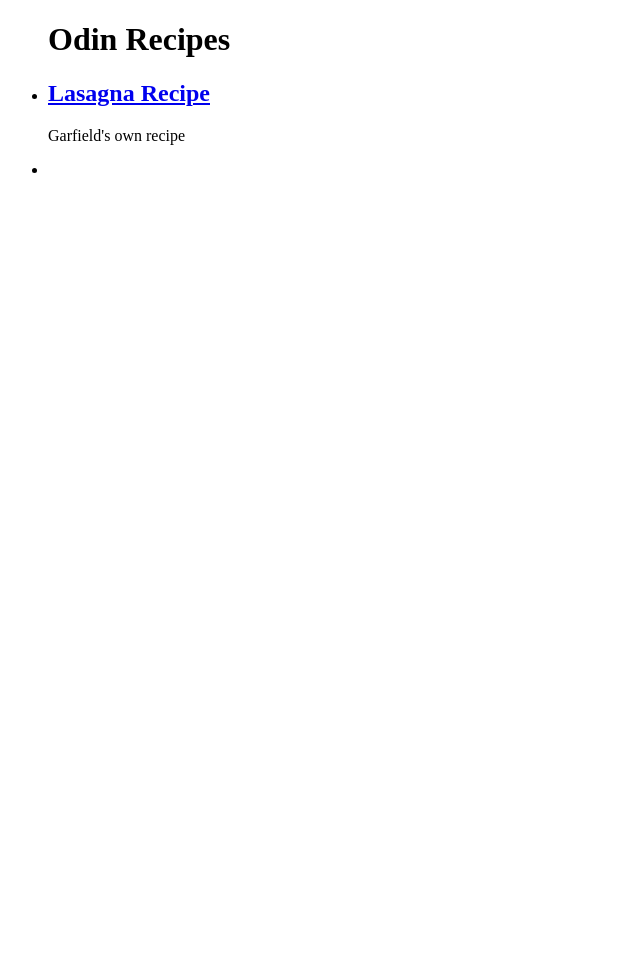
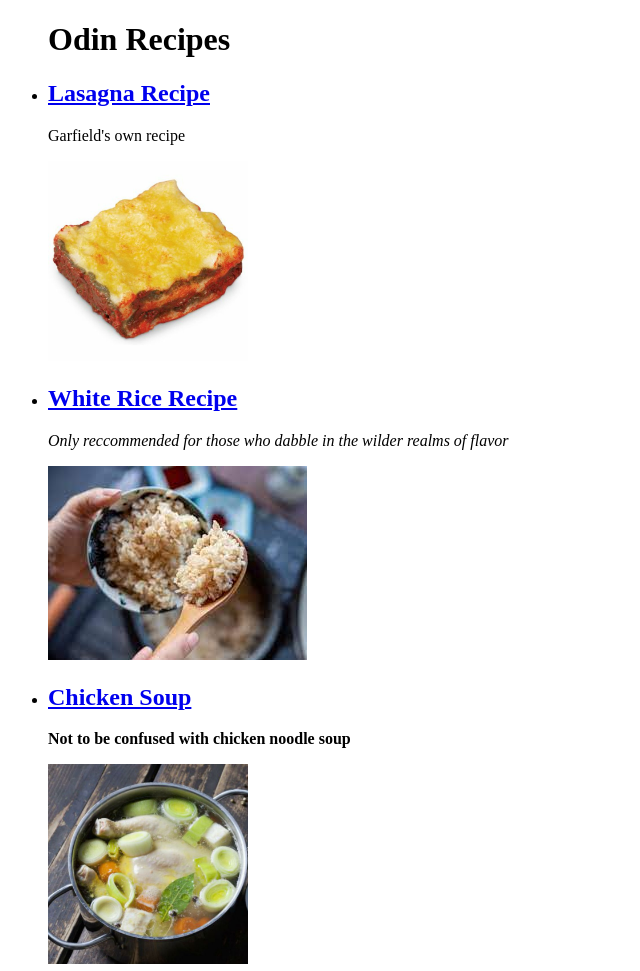
Before and after one commit to treyh32/odin-recipes, a plain HTML site: page index.html in a window 1280 px wide. Shown: the whole page, without its empty margins (0-640 px from the left). Before the commit the page ends 800 px from the top, so only its background shows below. Drawn offline with Linux system fonts and the light colour scheme.

Commit message:
added images for my recipes

```diff
--- a/index.html
+++ b/index.html
@@ -7,8 +7,11 @@
     <body>
         <ul><h1>Odin Recipes</h1>
             <li><h2><a href="recipes/lasagna.html">Lasagna Recipe</a></h2>
-                <p>Garfield's own recipe</p></li>
-            <li></li>
+                <p>Garfield's own recipe</p><img src="img/Lasagna.jpg" width="200" height="200" alt="A picture of lasagna"></li>
+            <li><h2><a href="recipes/rice.html">White Rice Recipe</a></h2>
+                <p><em>Only reccommended for those who dabble in the wilder realms of flavor</em></p><img src="img/Rice.jpeg" alt="white rice"></li>
+            <li><h2><a href="recipes/soup.html">Chicken Soup</a></h2>
+                <p><strong>Not to be confused with chicken noodle soup</strong></p><img src="img/soup.jpg" height="200" width="200" alt="chicken soup"></li>
         </ul>
     </body>
 </html>
```
Also changed, not shown: img/Rice.jpeg (added), img/soup.jpg (added).
